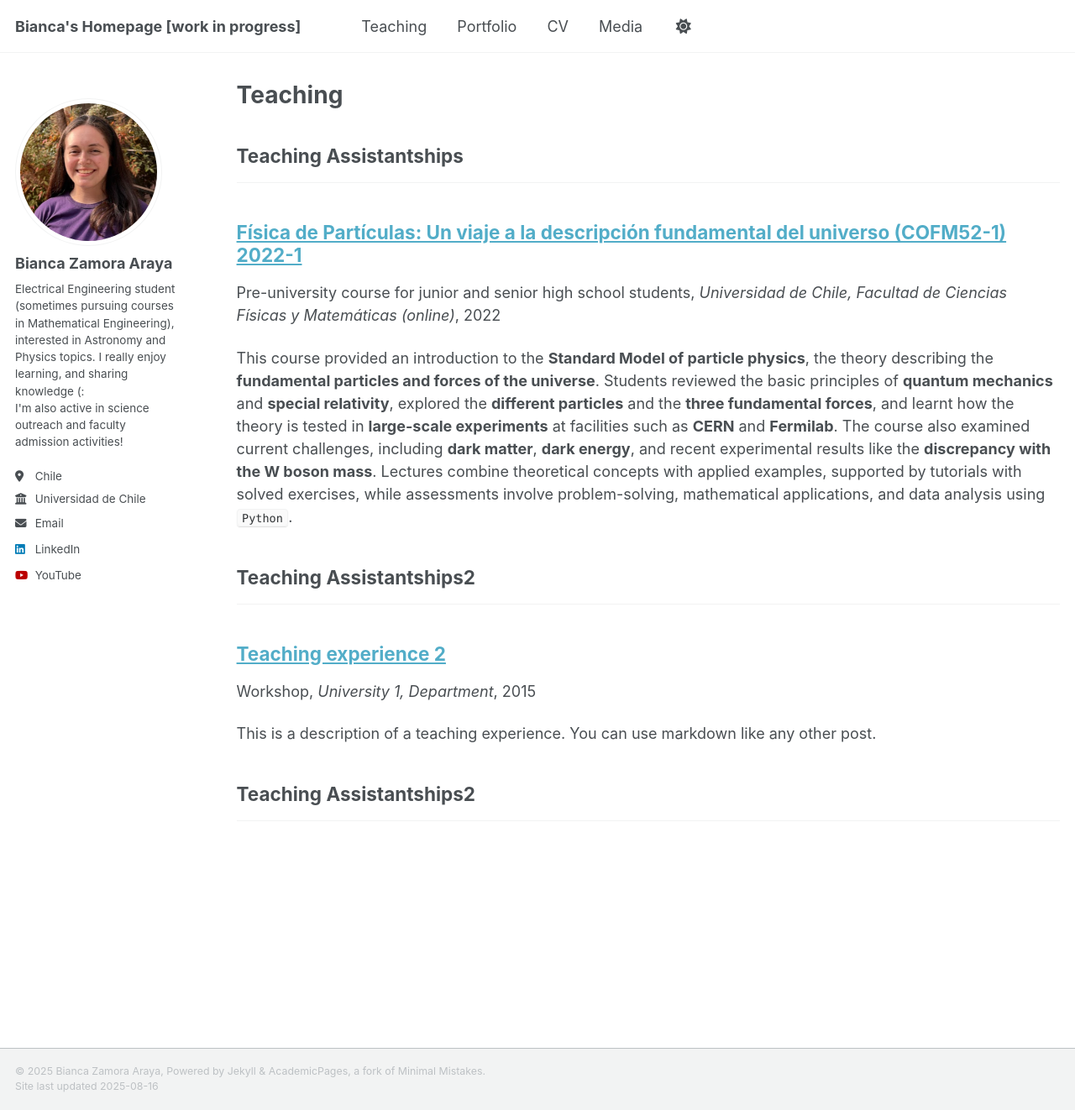
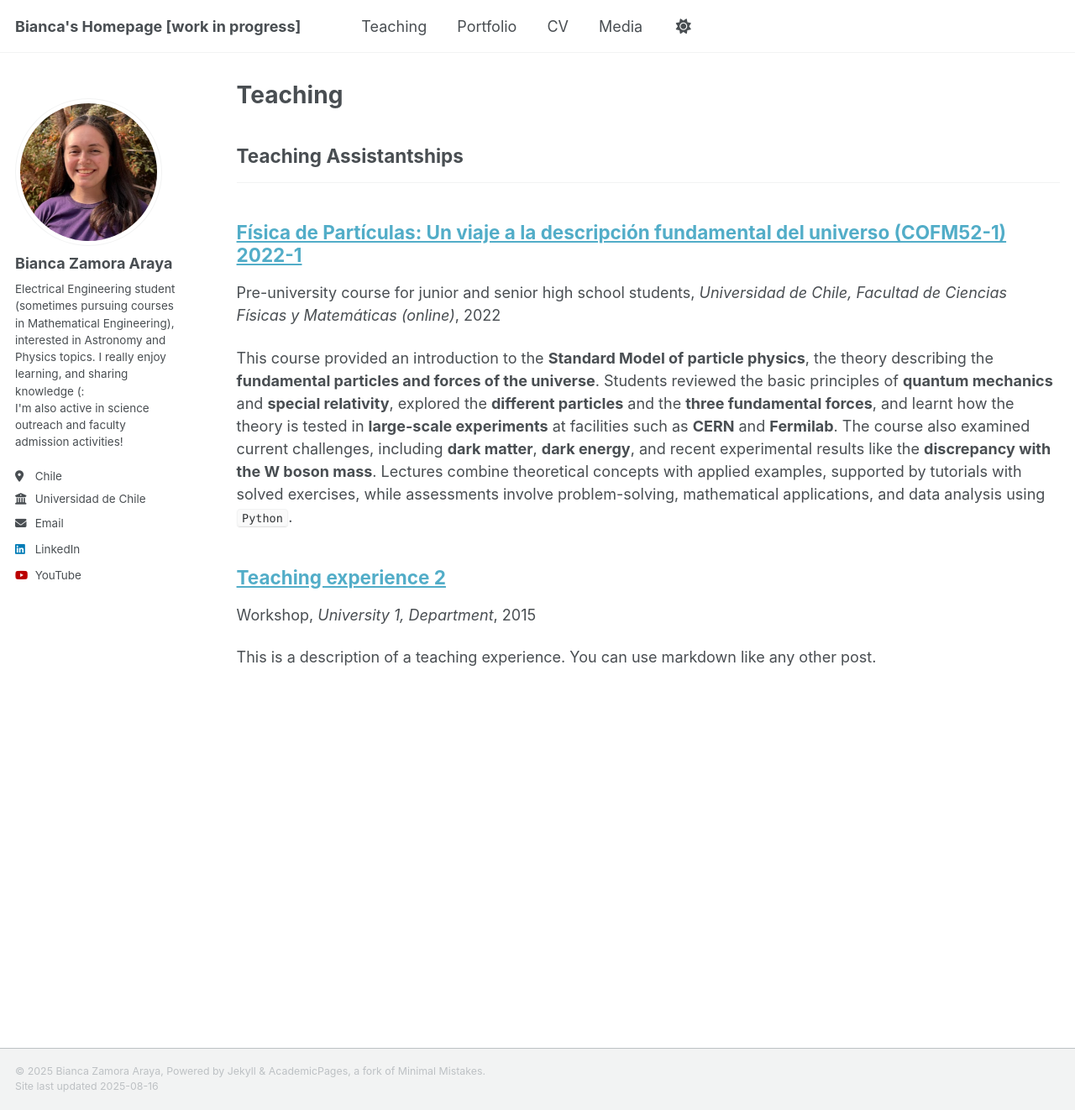
Before and after one commit to Bianca-Zamora-Araya/Bianca-Zamora-Araya.github.io, a Jekyll site: the page built from _pages/teaching.md, in a window 1280 px wide and 1322 px high. Shown: the whole window at 84% size. Built offline with Jekyll 4.4.1, drawn with Linux system fonts in a browser that asks for light colours; a script that is not in the unit is left out.

Commit message:
Update teaching.md

```diff
--- a/_pages/teaching.md
+++ b/_pages/teaching.md
@@ -9,7 +9,4 @@ author_profile: true
 ## Teaching Assistantships
 ---
 {% for post in site.teaching reversed %}
-  {% include archive-single.html %}
-## Teaching Assistantships2
----
-{% endfor %}
+  {% include archive-single.html %}{% endfor %}
```
